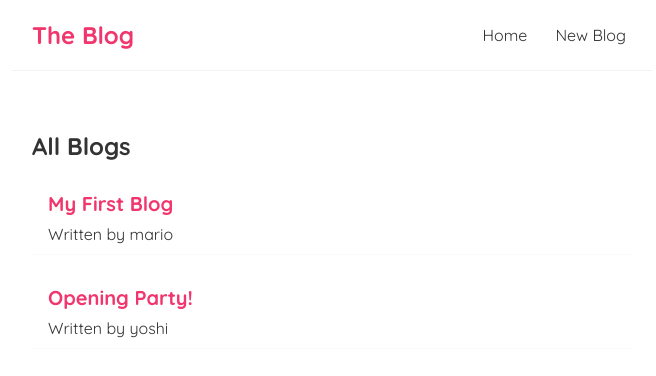
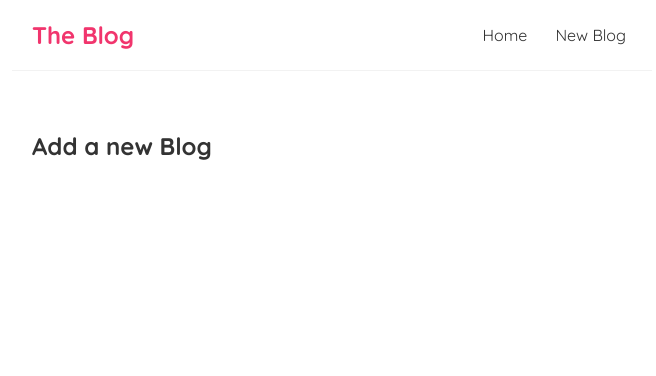
Before and after one commit to kunal-jain-5/Reactjs-Blogs, a React (Create React App) app: page /create in a window 1280 px wide. Shown: the top 376 px of the page, without its empty margins (308-964 px from the left). Built offline with nearby package versions, Linux system fonts and the light colour scheme; data requests are answered from the project's data file; the HTML template or start-up script is replaced by a standard one.

Commit message:
Added Create and route to Create

```diff
--- a/src/App.js
+++ b/src/App.js
@@ -1,6 +1,7 @@
 import Navbar from './Navbar';
 import Home from './Home';
 import { BrowserRouter as Router, Route, Switch } from "react-router-dom"
+import Create from './Create';
 
 function App() {
   return (
@@ -9,8 +10,11 @@
       <Navbar />
       <div className="content">
         <Switch>
-          <Route path="/">
+          <Route exact path="/">
           <Home />
+          </Route>
+          <Route path="/create">
+          <Create />
           </Route>
         </Switch>
       </div>
--- /dev/null
+++ b/src/Create.js
@@ -0,0 +1,9 @@
+const Create = () => {
+    return (
+        <div className="create">
+            <h2>Add a new Blog</h2>
+        </div>
+     );
+}
+
+export default Create;
```
